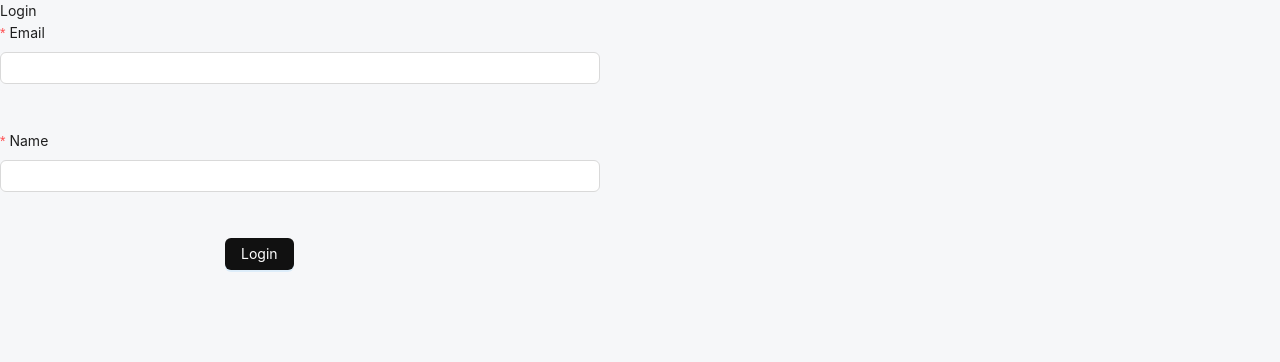
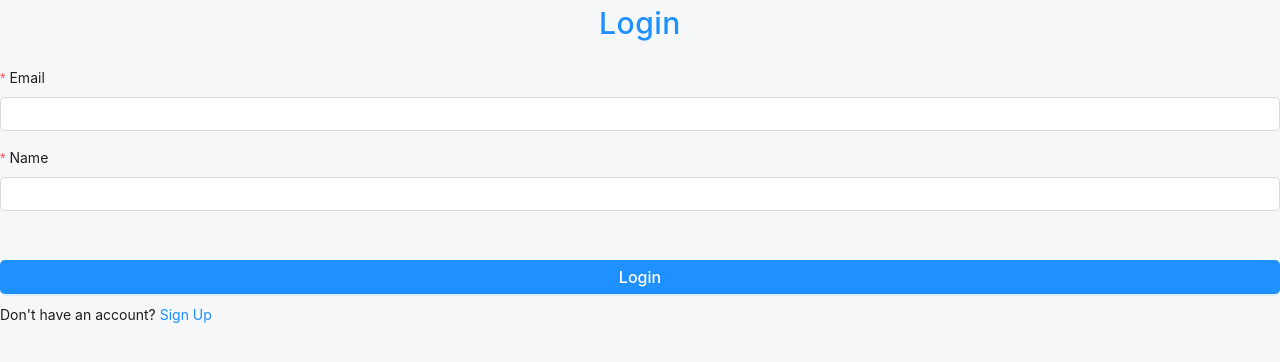
Before and after one commit to azizkhonnd/rent-a-car-project, a React (Vite) app: page /auth/sign-in in a window 1280 px wide. Shown: the top 362 px of the page. Built offline with nearby package versions, Linux system fonts and the light colour scheme; the HTML template or start-up script is replaced by a standard one.

Commit message:
bug fixes

```diff
--- a/src/routes/auth/sign-in/Login.tsx
+++ b/src/routes/auth/sign-in/Login.tsx
@@ -12,7 +12,6 @@ type FieldType = {
 
 const Login = () => {
   const [login, { data, isSuccess }] = useSignInMutation();
-
   const navigate = useNavigate();
 
   const onFinish: FormProps<FieldType>["onFinish"] = async (values) => {
@@ -25,66 +24,99 @@ const Login = () => {
     }
   }, [isSuccess, navigate]);
 
-  const onFinishFailed: FormProps<FieldType>["onFinishFailed"] = (
-    errorInfo
-  ) => {
+  const onFinishFailed: FormProps<FieldType>["onFinishFailed"] = (errorInfo) => {
     console.log("Failed:", errorInfo);
   };
 
   return (
-    <div className="w-full h-screen bg-[#f0f0f0] flex items-center justify-center">
-      <div className="w-[450px] min-h-[430px] bg-white rounded-lg p-7">
-        <Typography className="text-4xl text-center font-bold tracking-wider">
+    <div className="w-full flex items-center justify-center bg-gradient-to-r mt-28">
+      <div className="w-[450px] min-h-[430px] bg-white rounded-lg shadow-lg p-8">
+        <Typography
+          style={{
+            fontSize: "30px",
+            textAlign: "center",
+            fontWeight: "500",
+            color: "#1E90FF",
+            marginBottom: "20px",
+            letterSpacing: "0.5px",
+          }}
+        >
           Login
         </Typography>
-        <div>
         <Form
           name="login"
-            labelCol={{ span: 8 }}
-            wrapperCol={{ span: 16 }}
-            style={{ maxWidth: 600 }}
+          layout="vertical"
           initialValues={{ remember: true }}
           onFinish={onFinish}
           onFinishFailed={onFinishFailed}
           autoComplete="off"
+          style={{ width: "100%" }}
         >
           <Form.Item<FieldType>
-              layout="vertical"
-              wrapperCol={{ offset: 0, span: 24 }}
             label="Email"
             name="email"
             rules={[
               { required: true, message: "Please input your email!" },
               { type: "email", message: "Please enter a valid email!" },
             ]}
+            style={{ marginBottom: "16px" }}
           >
-              <Input />
+            <Input
+              style={{
+                height: "34px",
+                borderRadius: "5px",
+                borderColor: "#d9d9d9",
+              }}
+            />
           </Form.Item>
-            <br />
+
           <Form.Item<FieldType>
-              layout="vertical"
-              wrapperCol={{ offset: 0, span: 24 }}
             label="Name"
             name="name"
-              rules={[
-                { required: true, message: "Please input your name!" },
-              ]}
+            rules={[{ required: true, message: "Please input your name!" }]}
+            style={{ marginBottom: "24px" }}
           >
-              <Input />
+            <Input
+              style={{
+                height: "34px",
+                borderRadius: "5px",
+                borderColor: "#d9d9d9",
+              }}
+            />
           </Form.Item>
-            <br />
-            <Form.Item wrapperCol={{ offset: 9, span: 24 }}>
+
+          <Form.Item wrapperCol={{ span: 24 }}>
             <Button
-                style={{ backgroundColor: "#111" }}
               type="primary"
               htmlType="submit"
               loading={false}
+              style={{
+                backgroundColor: "#1E90FF",
+                color: "#fff",
+                width: "100%",
+                height: "34px",
+                borderRadius: "5px",
+                fontSize: "16px",
+                fontWeight: "500",
+                marginTop: "25px",
+                marginBottom: "10px",
+              }}
             >
               Login
             </Button>
+          <div>
+            <Typography.Text>
+              Don't have an account?{" "}
+              <Typography.Link
+                onClick={() => navigate("/auth/sign-up")}
+                style={{ color: "#1E90FF", cursor: "pointer",}}
+              >
+                Sign Up
+              </Typography.Link>
+            </Typography.Text>
+          </div>
           </Form.Item>
         </Form>
-        </div>
       </div>
     </div>
   );
--- a/src/routes/auth/sign-up/SignUp.tsx
+++ b/src/routes/auth/sign-up/SignUp.tsx
@@ -1,7 +1,7 @@
 import { Typography, Button, Form, Input } from "antd";
 import type { FormProps } from "antd";
 import { useSignUpMutation } from "../../../redux/api/auth-api";
-import { useNavigate } from "react-router-dom";
+import { useNavigate, Link } from "react-router-dom";
 import { useEffect } from "react";
 
 type FieldType = {
@@ -90,7 +90,7 @@ const SignUp = () => {
                   borderRadius: "4px",
                   fontSize: "16px",
                   fontWeight: "normal",
-                  marginTop:'20px'
+                  marginTop: '20px'
                 }}
                 type="primary"
                 htmlType="submit"
@@ -99,6 +99,12 @@ const SignUp = () => {
                 Register
               </Button>
             </Form.Item>
+            <div style={{ marginTop: "20px", textAlign: "center" }}>
+              Already have an account?
+              <Link style={{ color: "dodgerblue", marginLeft: "5px" }} to="/auth">
+                Sign-in
+              </Link>
+            </div>
           </Form>
         </div>
       </div>
```
Lines whose indentation alone changed are shown as unchanged.
